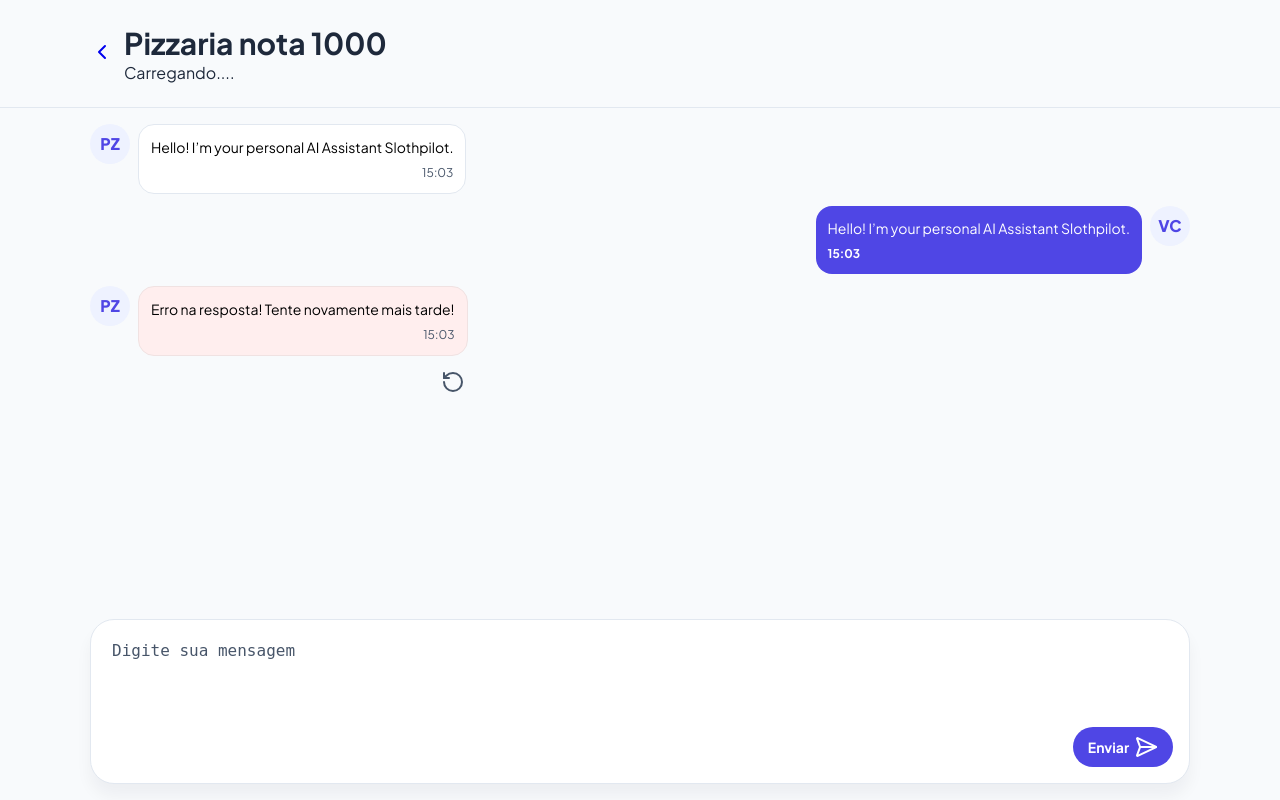
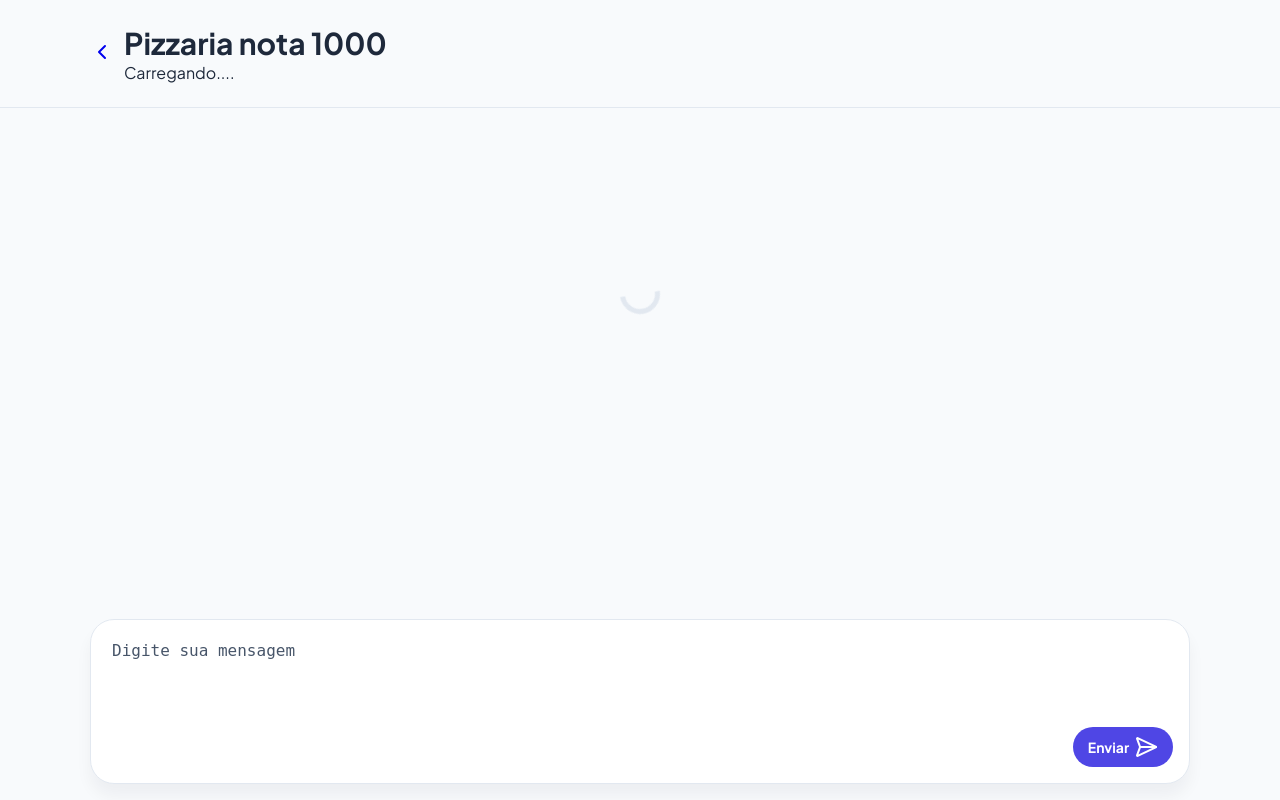
Before and after one commit to Edmar-Sousa/IA-p0-primeiro-fluxo-com-llm, a FastAPI app: page /client in a window 1280 px wide. Run offline with FastAPI, Linux system fonts and the light colour scheme; parts of the project's set-up code (start-up, migrations or seed data) failed here and were passed over.

Commit message:
feat: spin loadding

```diff
--- a/src/web/public/client.css
+++ b/src/web/public/client.css
@@ -268,6 +268,31 @@
 }
 
 
+.circular-loadding {
+    display: flex;
+    justify-content: center;
+    padding-top: 150px;
+}
+
+.loadding {
+    width: 40px;
+    height: 40px;
+
+    border: 5px solid #0000;
+    border-top-color: var(--stroke-color);
+    border-left-color: var(--stroke-color);
+    border-radius: 20px;
+
+    animation: spin-loadding 1s infinite linear;
+}
+
+
+@keyframes spin-loadding {
+    to {
+        transform: rotateZ(360deg);
+    }
+}
+
 @media (min-width: 425px) {
     .header .header-container {
         display: flex;
--- a/src/web/templates/client.html
+++ b/src/web/templates/client.html
@@ -40,7 +40,12 @@
 
         <main class="chat-messages">
             <div class="chat-max-size-container">
-                <div class="message">
+
+                <div class="circular-loadding">
+                    <div class="loadding"></div>
+                </div>
+
+                <!-- <div class="message">
                     <div class="user-circle">
                         PZ
                     </div>
@@ -51,9 +56,9 @@
                             15:03
                         </p>
                     </div>
-                </div>
+                </div> -->
 
-                <div class="message right">
+                <!-- <div class="message right">
                     <div class="text-message right">
                         <p>Hello! I’m your personal AI Assistant Slothpilot.</p>
                         <p class="message-time">
@@ -64,7 +69,7 @@
                     <div class="user-circle">
                         VC
                     </div>
-                </div>
+                </div> -->
 
                 <!-- <div class="message">
                     <div class="user-circle">
@@ -78,7 +83,7 @@
                     </div>
                 </div> -->
 
-                <div class="message-retry-container">
+                <!-- <div class="message-retry-container">
                     <div class="message">
                         <div class="user-circle">
                             PZ
@@ -107,7 +112,7 @@
                                 <path d="M3 3v5h5"/>
                         </svg>
                     </button>
-                </div>
+                </div> -->
 
             </div>
         </main>
```
